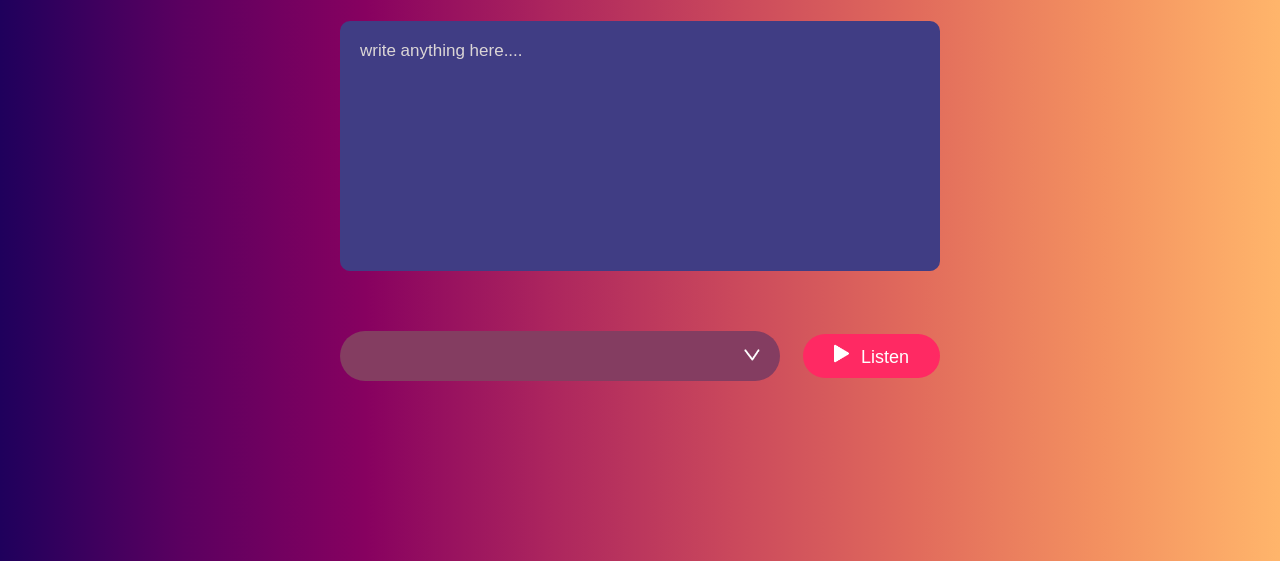
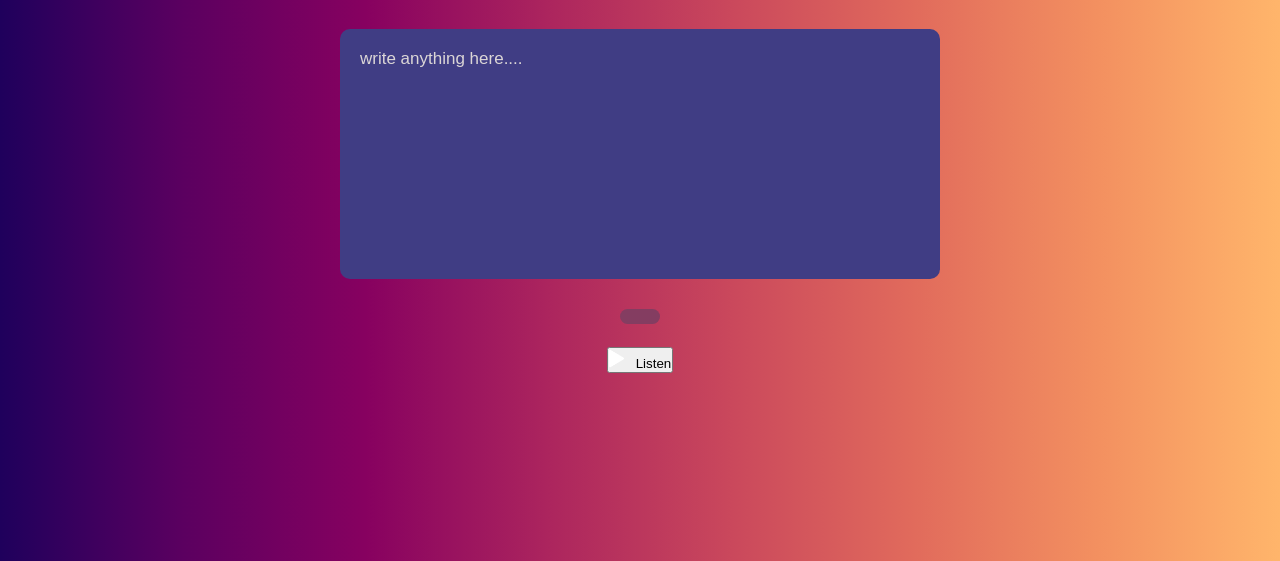
Before and after one commit to jayadevasai99/text-speech-converter, a plain HTML site: page index.html in a window 1280 px wide. Shown: the part 239-800 px from the top of the page. Drawn offline with Linux system fonts and the light colour scheme.

Commit message:
Update style.css

```diff
--- a/style.css
+++ b/style.css
@@ -40,12 +40,13 @@ textarea::placeholder{
     font-size: 17px;
     color: #dbd6d6;
 }
-.row{
-    width: 600px;
-    display: flex;
-    align-items: center;
-    gap: 23px;
-    margin-top: 30px;
+.row {
+  width: 600px;
+  display: flex;
+  align-items: center;
+  flex-direction: column; /* Change flex-direction to column to stack vertically */
+  gap: 23px;
+}
 }
 button{
     background: #ff2963;
```
